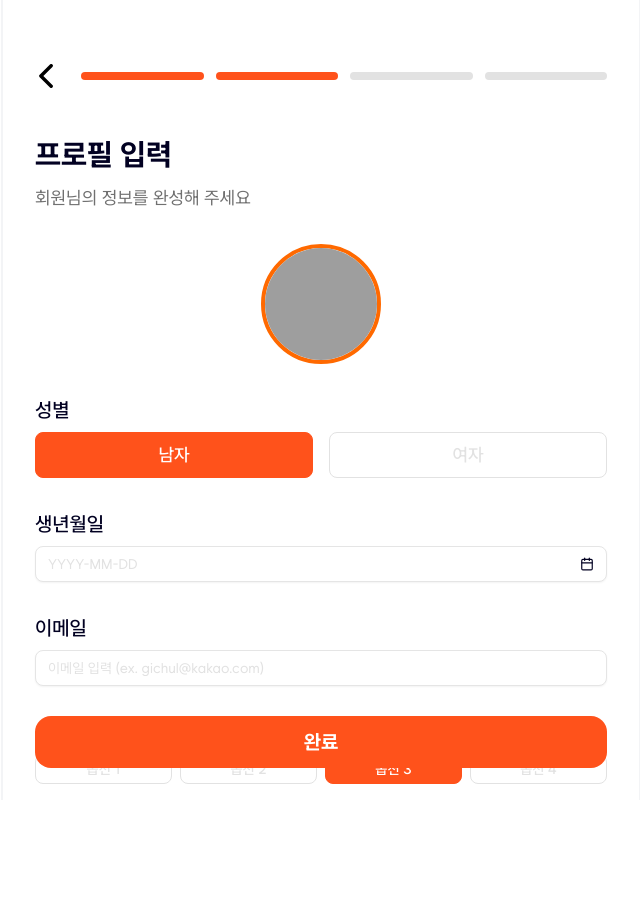
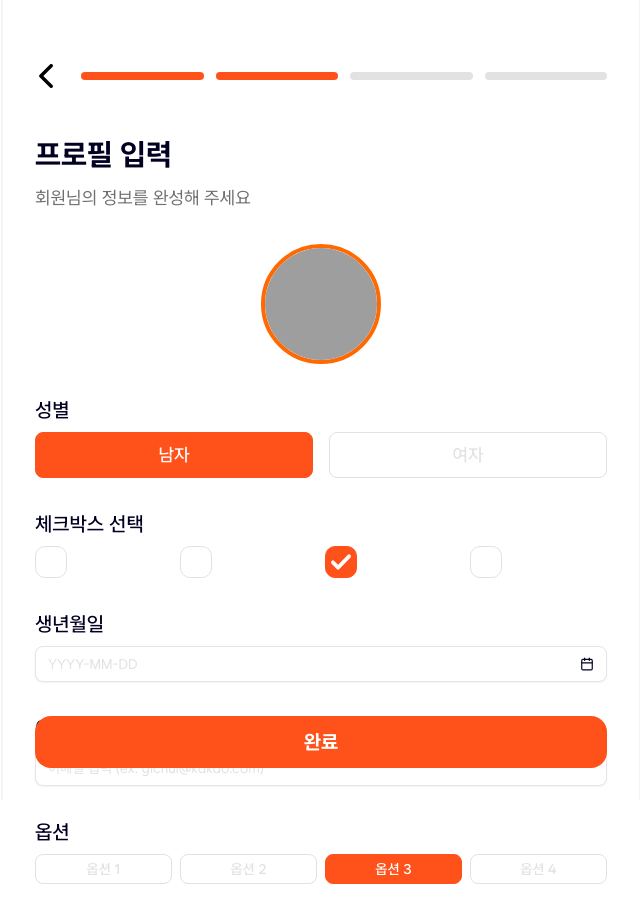
Before and after one commit to team-jangjak/chagok-fe, a React (Vite) app: page /onboarding in a window 1280 px wide. Both pictures are taken after a click on the element "다음". Shown: the top 922 px of the page, without its empty margins (319-959 px from the left). Before the commit the page ends 868 px from the top, so only its background shows below. Built offline with nearby package versions, Linux system fonts and the light colour scheme; grey boxes are pictures that could not be loaded.

Commit message:
[CHA-107] feat: 공통 컴포넌트 중 '공개 여부' 등의 boolean 입력을 받는 라디오버튼(RadioButton) 구현 및 check-icon svg 파일 추가

```diff
--- a/src/features/auth/components/OnboardingPage2.tsx
+++ b/src/features/auth/components/OnboardingPage2.tsx
@@ -6,6 +6,7 @@ import { Avatar, AvatarImage, AvatarFallback } from '@components/ui/avatar';
 import { DatePicker } from '@shared/ui/DatePicker';
 import { DataInput } from '@shared/ui/DataInput';
 import PillButton from '@shared/ui/PillButton';
+import RadioButton from '@shared/ui/RadioButton';
 
 function OnboardingPage2() {
   const {
@@ -63,6 +64,20 @@ function OnboardingPage2() {
           </PillButton>
         </div>
       </div>
+      {/* '체크박스 선택' 영역 */}
+      <div className="w-full flex flex-col gap-2 mb-8">
+        <span className="text-xl font-medium text-text">체크박스 선택</span>
+        <div className="grid grid-cols-4 gap-2">
+          {Object.entries(options).map(([option, isSelected]) => (
+            <RadioButton
+              className="w-8 h-8"
+              isChecked={isSelected}
+              key={option}
+              handleOptionClick={() => handleOptionClick(option as keyof typeof options)}
+            />
+          ))}
+        </div>
+      </div>
       {/* '생년월일 선택' 영역 */}
       <div className="w-full flex flex-col gap-2 mb-8">
         <span className="text-xl font-medium text-text">생년월일</span>
--- /dev/null
+++ b/src/shared/ui/RadioButton.tsx
@@ -0,0 +1,35 @@
+import { cn } from '@/lib/utils';
+import Check from '@assets/icons/check-icon.svg?react';
+
+/*
+	해당 서비스에서 활용되는 커스텀 라디오 버튼 컴포넌트
+	className: 컴포넌트에 적용할 커스텀 tailwind 스타일 클래스
+	isChecked: 버튼 선택 여부
+	handleOptionClick: 버튼 클릭 시 수행할 함수
+*/
+interface RadioButtonProps {
+  className?: string;
+  isChecked: boolean;
+  handleOptionClick: () => void;
+}
+
+function RadioButton({ className, isChecked, handleOptionClick }: RadioButtonProps) {
+  return (
+    <div
+      className={cn(
+        'w-7 h-7 flex items-center justify-center rounded-[10px] border transition-all duration-200',
+        // 체크 된 경우와 아닌 경우에 대해서 디자인이 달라야 한다
+        isChecked ? 'border-primary bg-primary' : 'border-gray bg-white',
+
+        // 상위 컴포넌트로부터 넘어온 스타일 적용 (없으면 적용 안함)
+        className
+      )}
+      onClick={handleOptionClick}
+    >
+      {/* 체크 된 경우에만 체크 아이콘 표시 */}
+      {isChecked ? <Check className="w-5 h-5 text-white" /> : null}
+    </div>
+  );
+}
+
+export default RadioButton;
```
Also changed, not shown: src/assets/icons/check-icon.svg (added).
